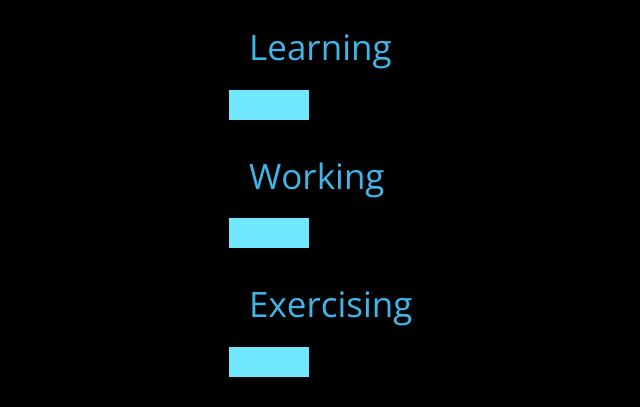
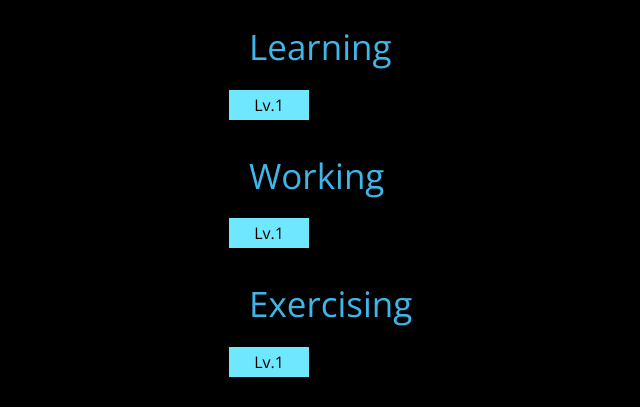
Before and after one commit to JustinWin/level-up, a Flask app: page /profile in a window 1280 px wide. Shown: the part 671-1078 px from the top of the page, without its empty margins (391-1031 px from the left). Run offline with Flask 2, Linux system fonts and the light colour scheme.

Commit message:
added level label on XP bars

```diff
--- a/level_up/static/style.css
+++ b/level_up/static/style.css
@@ -86,4 +86,7 @@ a {
   width: 1%;
   height: 30px;
   background-color: rgb(111, 231, 255);
+  text-align: center;
+  line-height: 30px;
+  color: rgb(0, 0, 0);
 }
--- a/level_up/templates/profile.html
+++ b/level_up/templates/profile.html
@@ -44,17 +44,17 @@
     <div>
       <p style="font-size:35px;color:#40b5e8;padding-left:40px;">Learning</p>
       <div class="expBar">
-        <div id="learnBar" class="expFill"></div>
+        <div id="learnBar" class="expFill">Lv.1</div>
       </div>
 
       <p style="font-size:35px;color:#40b5e8;padding-left:40px;">Working</p>
       <div class="expBar">
-        <div id="workBar" class="expFill"></div>
+        <div id="workBar" class="expFill">Lv.1</div>
       </div>
 
       <p style="font-size:35px;color:#40b5e8;padding-left:40px;">Exercising</p>
       <div class="expBar">
-        <div id="exerciseBar" class="expFill"></div>
+        <div id="exerciseBar" class="expFill">Lv.1</div>
       </div>
 
     </div>
```
